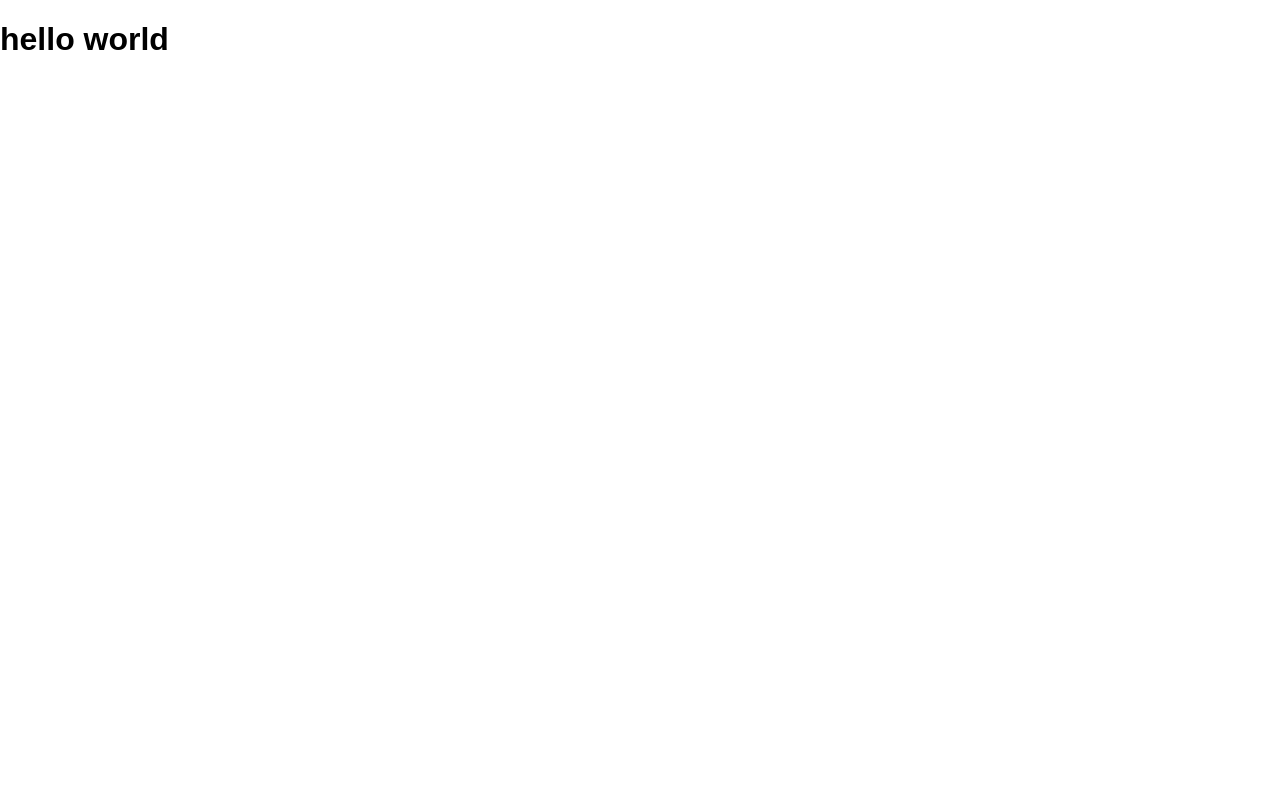
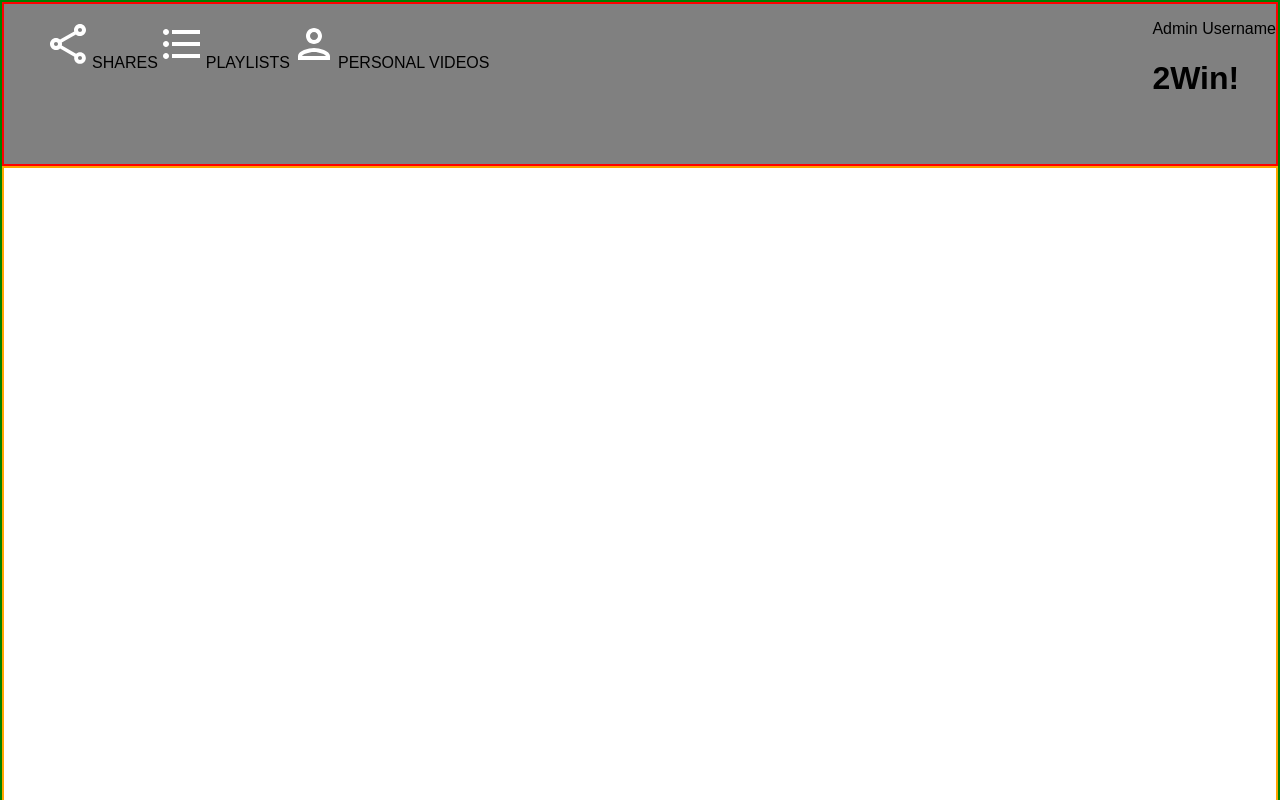
Before and after one commit to kbergsund/static-site-comp-challenge, a website: page index.html in a window 1280 px wide. Shown: the top 800 px of the page. Drawn offline with nearby package versions, Linux system fonts and the light colour scheme; a web font is replaced by a local one.

Commit message:
Build out elements & basic flex structure

```diff
--- a/index.html
+++ b/index.html
@@ -10,7 +10,22 @@
   </head>
 
   <body>
-    <h1>hello world</h1>
+    <header>
+      <nav>
+        <ul>
+          <li><img src="./assets/icons/share.svg" alt="share icon">SHARES</li>
+          <li><img src="./assets/icons/bulleted_list.svg">PLAYLISTS</li>
+          <li><img src ="./assets/icons/person.svg">PERSONAL VIDEOS</li>
+        </ul>
+      </nav>
+        <section>
+          <p>Admin Username</p>
+          <h1>2Win!</h1>
+        </section>
+    </header>
+    <main>
+
+    </main>
   </body>
 
 
--- a/styles.css
+++ b/styles.css
@@ -1,3 +1,28 @@
+html {
+  height: 200%;
+}
+
 body {
   font-family: 'Zen Kaku Gothic Antique', Arial, sans-serif;
+  border: 2px solid green;
+  height: 100%;
 }
+
+header {
+  border: 2px solid red;
+  height: 10%;
+  background-color: gray;
+  display: flex;
+  justify-content: space-between;
+}
+
+main {
+  border: 2px solid orange;
+  height: 90%;
+}
+
+ul {
+  list-style: none;
+  display: inline;
+  display: flex;
+}
```
